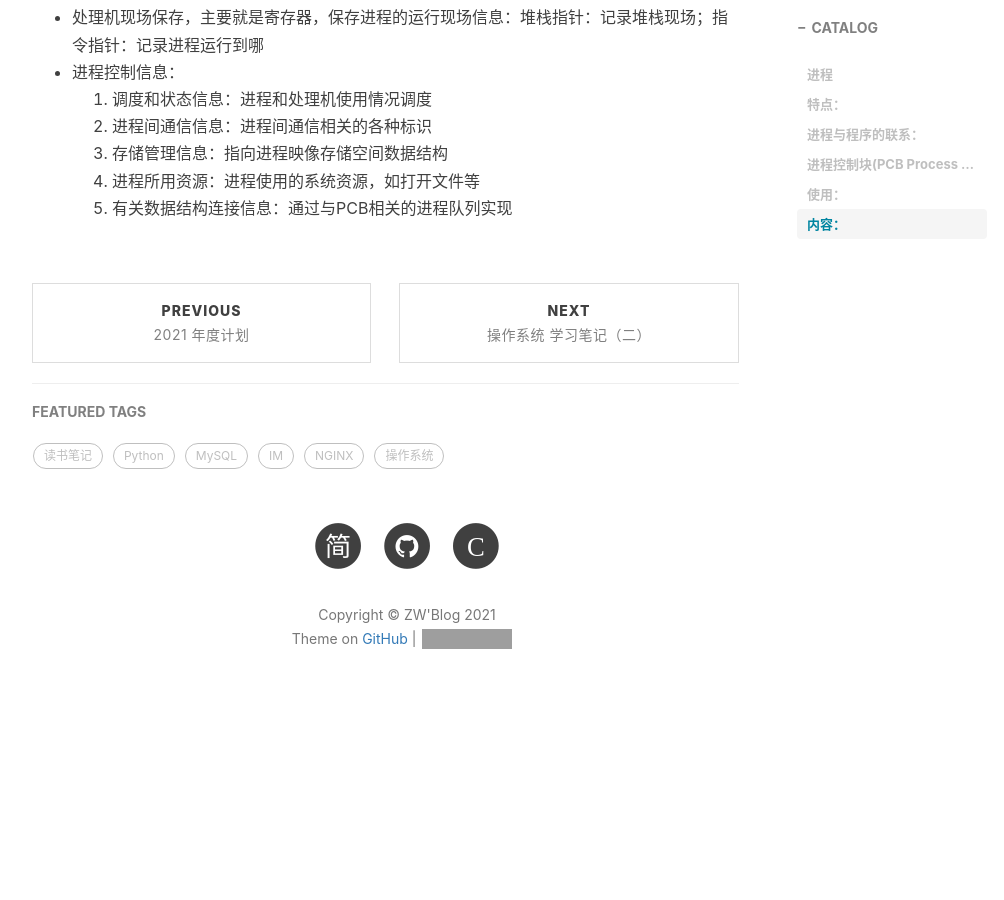
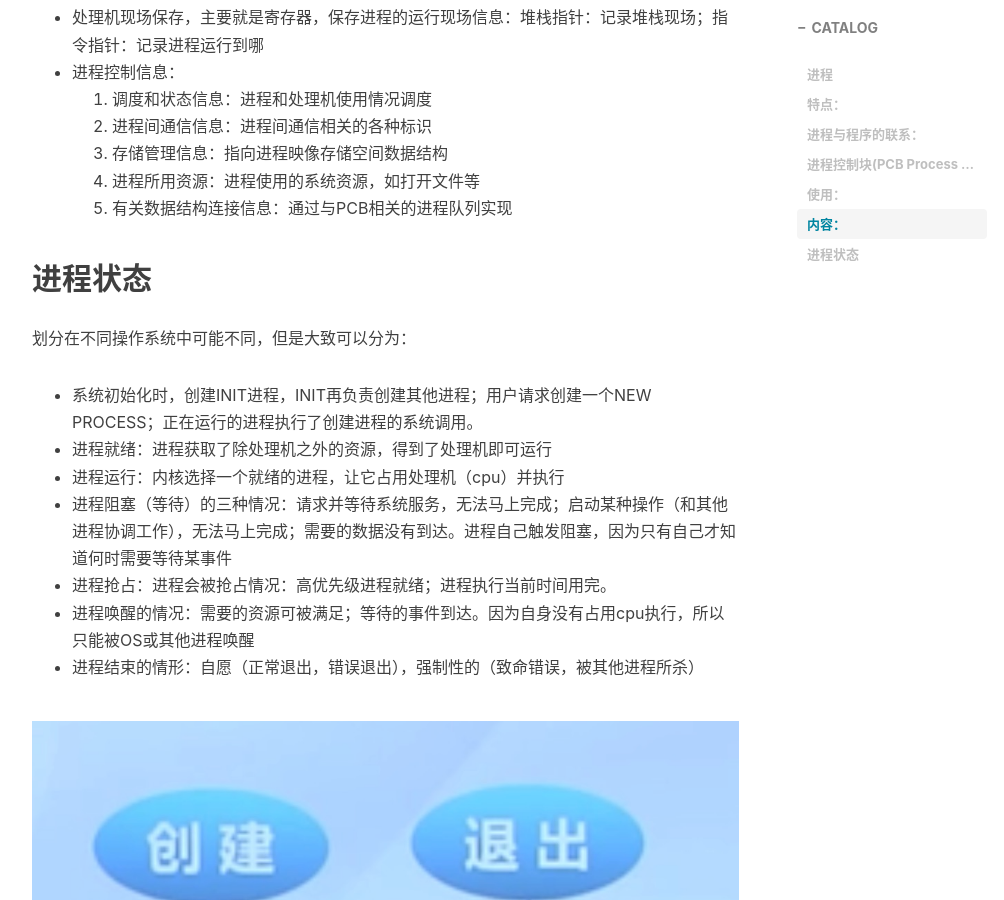
Before and after one commit to GitZW/gitzw.github.io, a Jekyll site: the page built from _posts/2021-02-28-操作系统笔记三.md, in a window 1280 px wide and 900 px high, scrolled down 1747 px. Shown: the whole window, without its empty margins (233-1237 px from the left). Built offline with Jekyll 4.4.1, drawn with Linux system fonts in a browser that asks for light colours; nearby versions of some CDN libraries; comment, search, counter and statistics services are not loaded; before the commit the page ends 2490 px from its top, so only the background shows below that; grey boxes are pictures that could not be loaded.

Commit message:
进程状态

```diff
--- a/_posts/2021-02-28-操作系统笔记三.md
+++ b/_posts/2021-02-28-操作系统笔记三.md
@@ -53,3 +53,16 @@ PCB是进程存在的唯一标志，每个进程都在操作系统中有一个
     3. 存储管理信息：指向进程映像存储空间数据结构
     4. 进程所用资源：进程使用的系统资源，如打开文件等
     5. 有关数据结构连接信息：通过与PCB相关的进程队列实现
+
+
+## 进程状态
+划分在不同操作系统中可能不同，但是大致可以分为：
+* 系统初始化时，创建INIT进程，INIT再负责创建其他进程；用户请求创建一个NEW PROCESS；正在运行的进程执行了创建进程的系统调用。
+* 进程就绪：进程获取了除处理机之外的资源，得到了处理机即可运行
+* 进程运行：内核选择一个就绪的进程，让它占用处理机（cpu）并执行
+* 进程阻塞（等待）的三种情况：请求并等待系统服务，无法马上完成；启动某种操作（和其他进程协调工作），无法马上完成；需要的数据没有到达。进程自己触发阻塞，因为只有自己才知道何时需要等待某事件
+* 进程抢占：进程会被抢占情况：高优先级进程就绪；进程执行当前时间用完。
+* 进程唤醒的情况：需要的资源可被满足；等待的事件到达。因为自身没有占用cpu执行，所以只能被OS或其他进程唤醒
+* 进程结束的情形：自愿（正常退出，错误退出），强制性的（致命错误，被其他进程所杀）
+
+![图一](/img/2021032901.jpg)
```
Also changed, not shown: img/2021032901.jpg (added).
